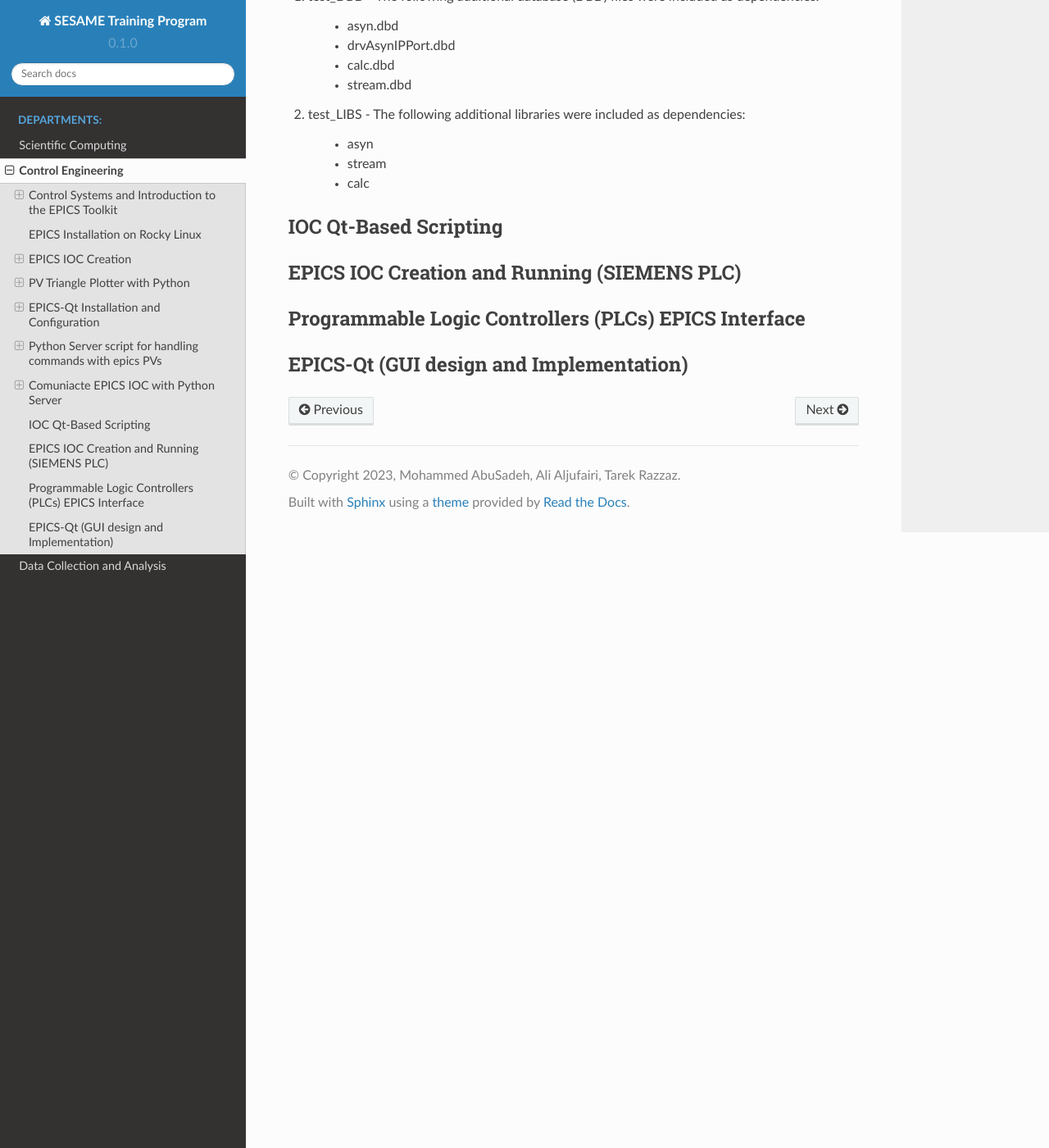
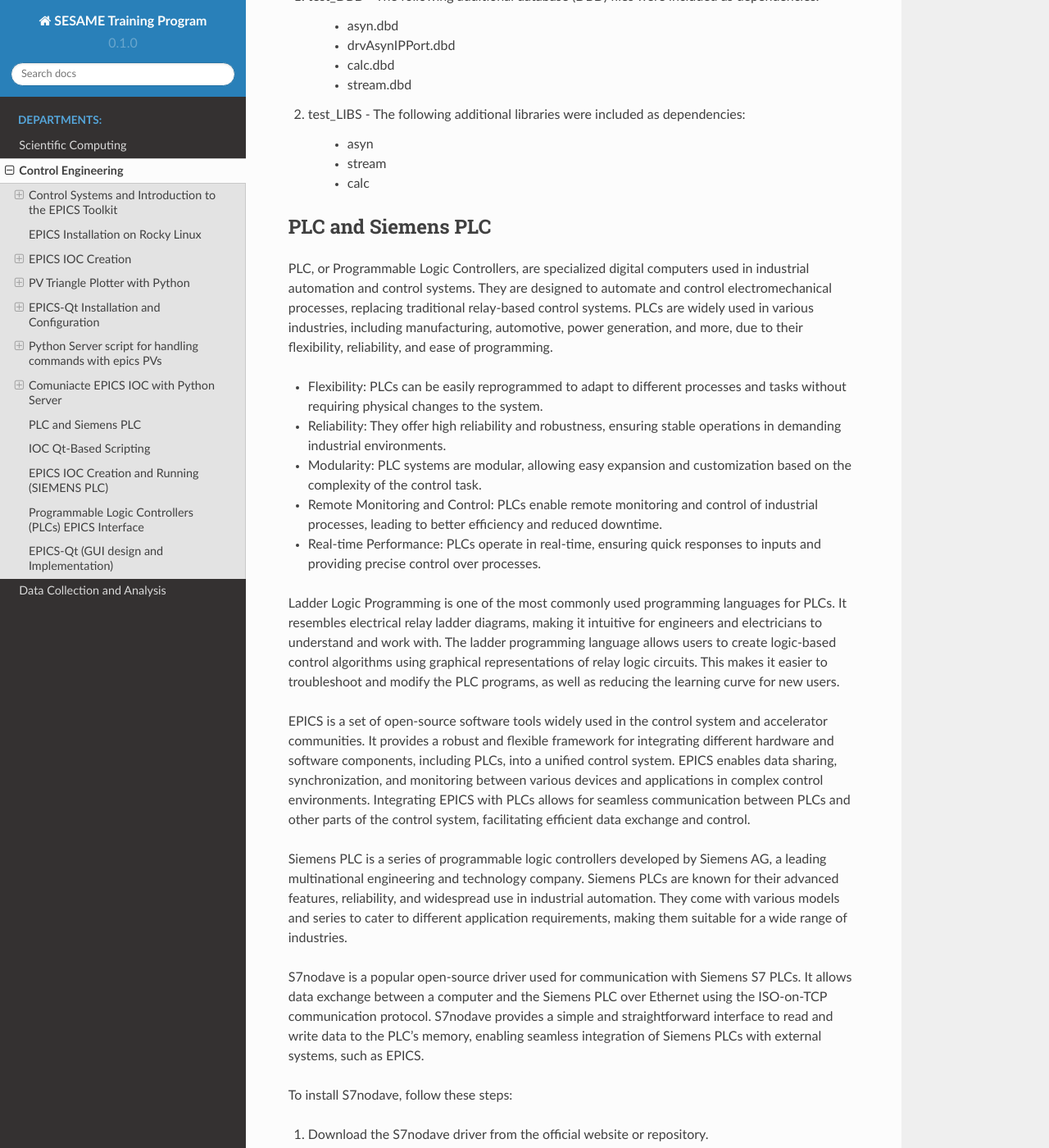
Before and after one commit to SESAME-Synchrotron/CCD, a Sphinx documentation site: the page built from docs/source/Control.rst, in a window 1280 px wide and 1400 px high, scrolled down 23234 px. Shown: the whole window at 82% size. Built offline with Sphinx 7.4.7 and the Read the Docs theme 2.0.0, drawn with Linux system fonts in a browser that asks for light colours; some of the changed text lies outside the part shown.

Commit message:
EPICS and plc

```diff
--- a/docs/source/Control.rst
+++ b/docs/source/Control.rst
@@ -991,6 +991,108 @@ The following changes were made to the makefile:
      - calc
 
 
+PLC and Siemens PLC
+------------------------------
+
+
+1. PLC: What are they and why are they used?
+~~~~~~~~~~~~~~~~~~~~~~~~~~~~~~~~~~~~~~~~~~~~
+
+PLC, or Programmable Logic Controllers, are specialized digital computers used in industrial automation and control systems. They are designed to automate and control electromechanical processes, replacing traditional relay-based control systems. PLCs are widely used in various industries, including manufacturing, automotive, power generation, and more, due to their flexibility, reliability, and ease of programming.
+
+2. Benefits of PLC:
+~~~~~~~~~~~~~~~~~~~~
+
+- Flexibility: PLCs can be easily reprogrammed to adapt to different processes and tasks without requiring physical changes to the system.
+- Reliability: They offer high reliability and robustness, ensuring stable operations in demanding industrial environments.
+- Modularity: PLC systems are modular, allowing easy expansion and customization based on the complexity of the control task.
+- Remote Monitoring and Control: PLCs enable remote monitoring and control of industrial processes, leading to better efficiency and reduced downtime.
+- Real-time Performance: PLCs operate in real-time, ensuring quick responses to inputs and providing precise control over processes.
+
+3. Why we use ladder programming for PLCs?
+~~~~~~~~~~~~~~~~~~~~~~~~~~~~~~~~~~~~~~~~~~~~
+
+Ladder Logic Programming is one of the most commonly used programming languages for PLCs. It resembles electrical relay ladder diagrams, making it intuitive for engineers and electricians to understand and work with. The ladder programming language allows users to create logic-based control algorithms using graphical representations of relay logic circuits. This makes it easier to troubleshoot and modify the PLC programs, as well as reducing the learning curve for new users.
+
+4. Why do we need EPICS (Experimental Physics and Industrial Control System) for PLCs?
+~~~~~~~~~~~~~~~~~~~~~~~~~~~~~~~~~~~~~~~~~~~~~~~~~~~~~~~~~~~~~~~~~~~~~~~~~~~~~~~~~~
+
+EPICS is a set of open-source software tools widely used in the control system and accelerator communities. It provides a robust and flexible framework for integrating different hardware and software components, including PLCs, into a unified control system. EPICS enables data sharing, synchronization, and monitoring between various devices and applications in complex control environments. Integrating EPICS with PLCs allows for seamless communication between PLCs and other parts of the control system, facilitating efficient data exchange and control.
+
+5. Introducing Siemens PLC:
+~~~~~~~~~~~~~~~~~~~~~~~~~~~~~
+
+Siemens PLC is a series of programmable logic controllers developed by Siemens AG, a leading multinational engineering and technology company. Siemens PLCs are known for their advanced features, reliability, and widespread use in industrial automation. They come with various models and series to cater to different application requirements, making them suitable for a wide range of industries.
+
+6. Explain S7nodave driver:
+~~~~~~~~~~~~~~~~~~~~~~~~~~~~~
+
+S7nodave is a popular open-source driver used for communication with Siemens S7 PLCs. It allows data exchange between a computer and the Siemens PLC over Ethernet using the ISO-on-TCP communication protocol. S7nodave provides a simple and straightforward interface to read and write data to the PLC's memory, enabling seamless integration of Siemens PLCs with external systems, such as EPICS.
+
+7. How to install S7nodave:
+~~~~~~~~~~~~~~~~~~~~~~~~~~~~~
+
+To install S7nodave, follow these steps:
+
+1. Download the S7nodave driver from the official website or repository.
+2. Extract the downloaded files to a directory on your computer.
+
+8. How to configure S7nodave for communication with Siemens PLC:
+~~~~~~~~~~~~~~~~~~~~~~~~~~~~~~~~~~~~~~~~~~~~~~~~~~~~~~~~~~~~~~~~
+
+To configure S7nodave for communication with Siemens PLC, follow these steps:
+
+1. Initialize the communication with the PLC::
+
+    s7nodaveConfigureIsoTcpPort("S7PLC", "192.168.0.1", 0, 2, 0)
+
+. Define input and output records in EPICS database (db) files
+
+.. code-block:: bash
+
+
+      record(ai, "plc:red") {
+          field(DTYP, "s7nodave")
+          field(INP, "@PLC MD1.1 float")
+          field(SCAN, "0.1 second")
+      }
+
+      record(ai, "plc:white") {
+          field(DTYP, "s7nodave")
+          field(INP, "@PLC MD1.2 float")
+          field(SCAN, "0.1 second")
+      }
+
+      record(ai, "alc:green") {
+          field(DTYP, "s7nodave")
+          field(INP, "@PLC MD118 int16")
+          field(SCAN, "0.1 second")
+      }
+
+      record(bi, "plc:button") {
+          field(DTYP, "s7nodave")
+          field(INP , "@PLC MD121 ")
+          field(SCAN, "0.1 second")
+          field(ZNAM, "OFF")
+          field(ONAM, "ON")
+      }
+
+      record(bo, "plc:led") {
+          field(DTYP, "s7nodave")
+          field(OUT, "@PLC MD2.3 ")
+          field(ZNAM, "OFF")
+          field(ONAM, "ON")
+      }
+
+In the above configuration, we define several EPICS records for different data types (analog input, analog output, binary input, and binary output) that communicate with the Siemens PLC using the S7nodave driver.
+
+- ``DTYP``: Specifies the record's device type, which is set to "s7nodave" to use the S7nodave driver.
+- ``INP``: Specifies the PLC memory address from which the record reads data.
+- ``OUT``: Specifies the PLC memory address to which the record writes data.
+- ``SCAN``: Sets the scan rate for the record, determining how often it reads or writes data from/to the PLC.
+- ``ZNAM`` and ``ONAM``: Define the names for the zero (false) and one (true) states for binary records.
+
+By configuring these EPICS records with the appropriate memory addresses and data types, the PLC can be efficiently interfaced and controlled within the EPICS control system.
 
 
 IOC Qt-Based Scripting
@@ -1004,3 +1106,5 @@ Programmable Logic Controllers (PLCs) EPICS Interface
 
 EPICS-Qt (GUI design and Implementation)
 ----------------------------------------
+
+m
```
